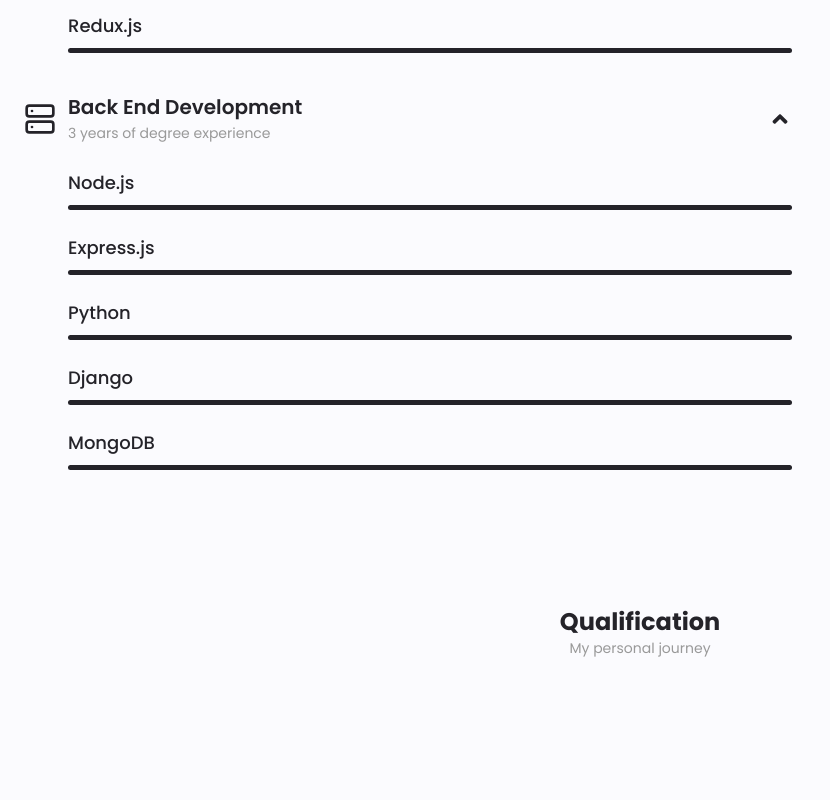
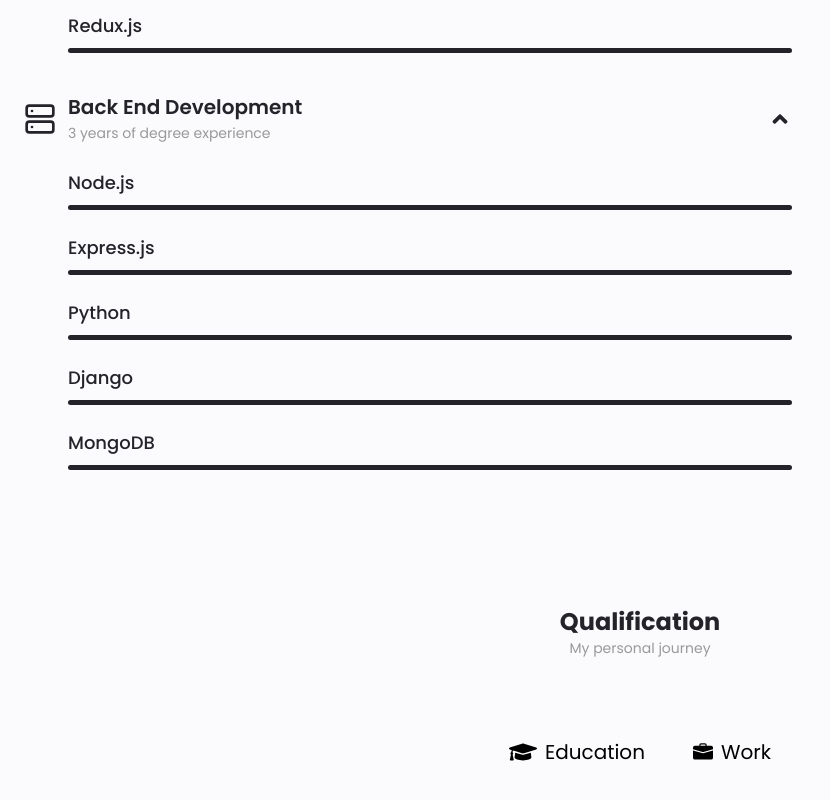
Before and after one commit to danielkim2711/personal-website-app, a React (Create React App) app: page / in a window 1280 px wide. Shown: the part 1819-2619 px from the top of the page, without its empty margins (0-830 px from the left). Built offline with nearby package versions, Linux system fonts and the light colour scheme.

Commit message:
Add qualification tabs

```diff
--- a/src/components/Qualification.jsx
+++ b/src/components/Qualification.jsx
@@ -1,4 +1,5 @@
-import React from 'react';
+import { FaGraduationCap } from 'react-icons/fa';
+import { BsFillBriefcaseFill } from 'react-icons/bs';
 
 const Qualification = () => {
   return (
@@ -6,9 +7,32 @@ const Qualification = () => {
       <h2 className='text-2xl font-bold' id='section__title'>
         Qualification
       </h2>
-      <span className='block text-sm mb-12 text-[#999]' id='section__subtitle'>
+      <span className='block text-sm text-[#999]' id='section__subtitle'>
         My personal journey
       </span>
+
+      <div id='qualification__container container'>
+        <div
+          className='flex justify-center items-center mt-20'
+          id='qualification__tabs'
+        >
+          <div
+            className='flex items-center mx-6'
+            id='qualification__button button--flex'
+          >
+            <FaGraduationCap className='w-7 h-7 mr-2' />
+            <p className='text-xl'>Education</p>
+          </div>
+
+          <div
+            className='flex items-center mx-6'
+            id='qualification__button button--flex'
+          >
+            <BsFillBriefcaseFill className='w-5 h-5 mr-2' />
+            <p className='text-xl'>Work</p>
+          </div>
+        </div>
+      </div>
     </section>
   );
 };
```
